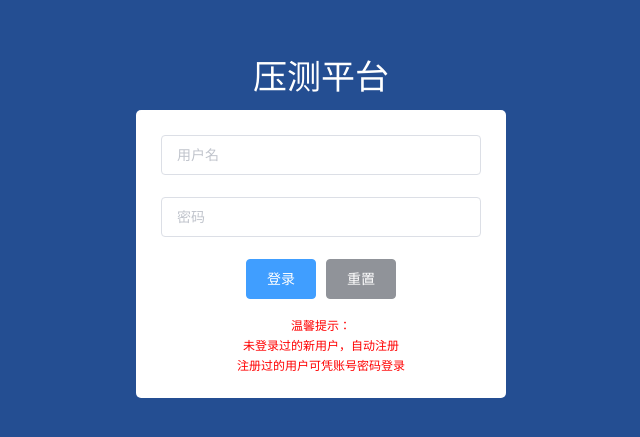
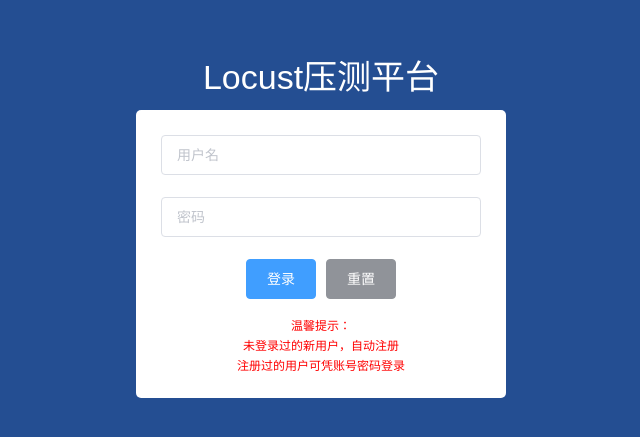
Before and after one commit to kami-sama-dp/sanic_vue, a Vue app in the folder frontend/: page /#/login in a window 1280 px wide. Shown: the part 185-622 px from the top of the page, without its empty margins (344-984 px from the left). Built offline with nearby package versions, Linux system fonts and the light colour scheme; what vue-scroll-lock would draw is missing.

Commit message:
将测试状态和完成时间入库、修改标题、优化表格宽度

```diff
--- a/frontend/src/components/DbHeader.vue
+++ b/frontend/src/components/DbHeader.vue
@@ -2,7 +2,7 @@
     <el-header>
       <div>
         <img src alt />
-        <span>管理平台</span>
+        <span>Locust压测平台</span>
       </div>
       <div>
         <span style="margin-right:30px">欢迎,  {{username}}</span>
--- a/frontend/src/views/login.vue
+++ b/frontend/src/views/login.vue
@@ -3,7 +3,7 @@
     <transition name="form-fade" mode="in-out">
       <section class="form_contianer" v-show="showLogin">
         <div class="manage_tip">
-          <p>压测平台</p>
+          <p>Locust压测平台</p>
         </div>
         <el-form :model="loginForm" :rules="rules" ref="loginFormRef">
           <el-form-item prop="username">
```
Also changed, not shown: 1 other file (tests, documents, lock files or other folders).
